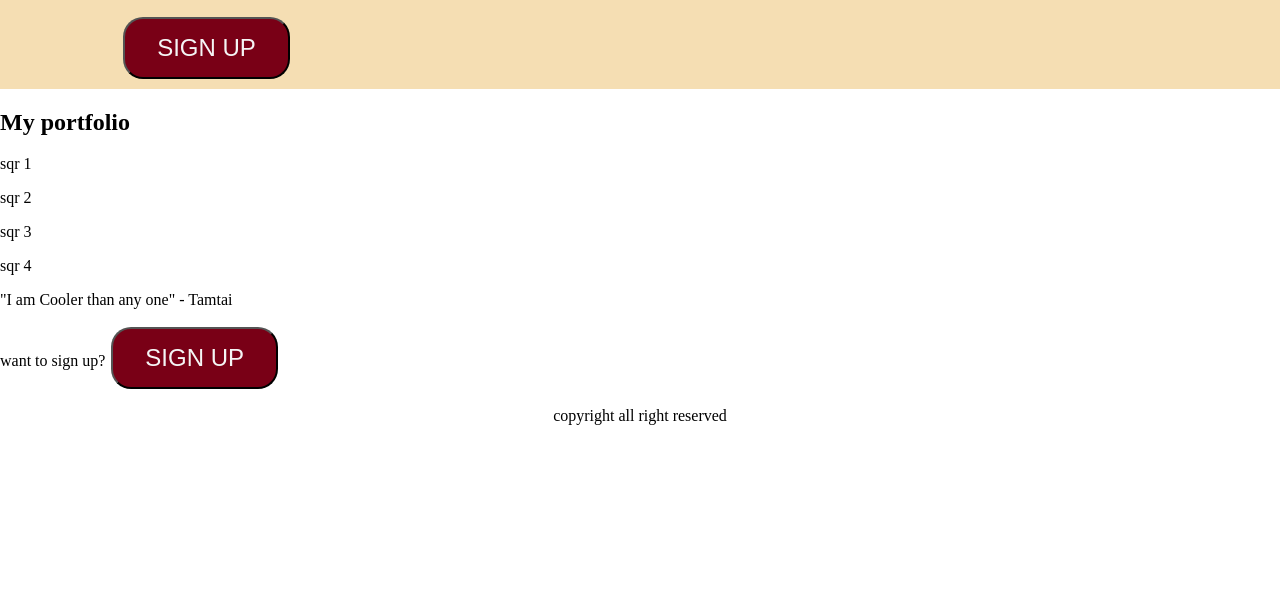
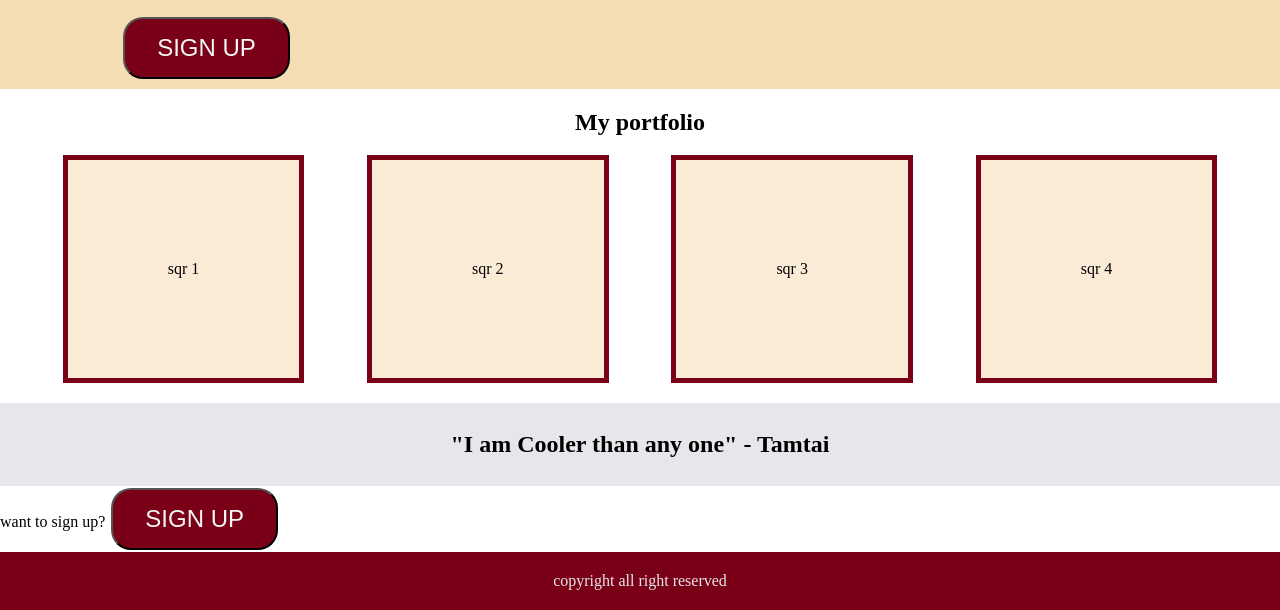
Before and after one commit to Tainyz/landing-page, a plain HTML site: page index.html in a window 1280 px wide. Shown: the part 299-909 px from the top of the page. Before the commit the page ends 800 px from the top, so only its background shows below. Drawn offline with Linux system fonts and the light colour scheme.

Commit message:
add content

```diff
--- a/index.html
+++ b/index.html
@@ -30,13 +30,15 @@
     </div>
     <div class="portfolio">
       <h2>My portfolio</h2>
-      <p>sqr 1</p>
-      <p>sqr 2</p>
-      <p>sqr 3</p>
-      <p>sqr 4</p>
+      <div class="flex-port">
+      <div class="border">sqr 1</div>
+      <div class="border">sqr 2</div>
+      <div class="border">sqr 3</div>
+      <div class="border">sqr 4</div>
+      </div>
     </div>
     <div class="quotes">
-      <p>"I am Cooler than any one" - Tamtai</p>
+      <h2>"I am Cooler than any one" - Tamtai</h2>
     </div>
     <div class="signup">
       want to sign up?
--- a/styles.css
+++ b/styles.css
@@ -1,5 +1,8 @@
 body{
     margin: 0;
+}
+h2{
+    text-align: center;
 }
 .header{
     display: flex;
@@ -43,6 +46,7 @@ a{
 }
 img{
     width: 300px;
+    /* align-items: center; */
 }
 button {
     background-color: #790016;
@@ -55,3 +59,31 @@ button {
     cursor: pointer;
 
   }
+.flex-port{
+    display: flex;
+    justify-content: space-evenly;
+}
+.border{
+    border-style: solid;
+    border-color: #790016;
+    border-width: 5px;
+    background-color: antiquewhite;
+    padding: 100px;
+    flex-shrink: 0;
+}
+.quotes{
+    margin-top: 20px;
+    background-color: #E5E7EB;
+    padding: 8px;
+}
+.portfoilio{
+    margin-bottom: 20px;
+}
+
+
+.footer{
+    background-color: #790016;
+    padding: 4px;
+    color: #E5E7EB;
+    font-weight: 500px;
+}
```
